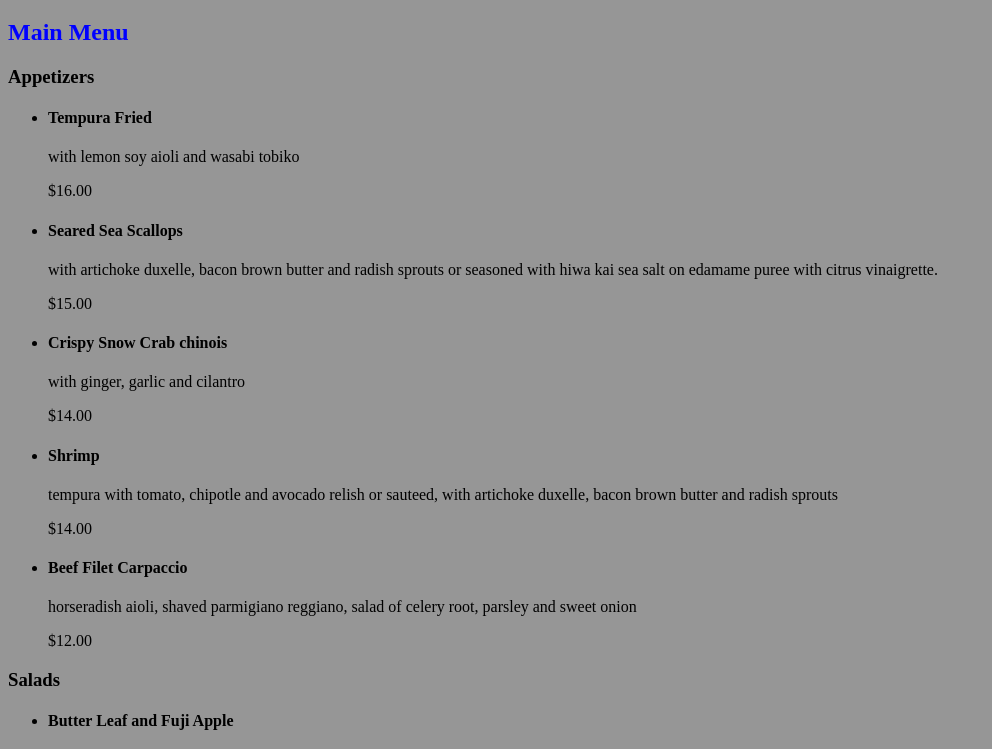
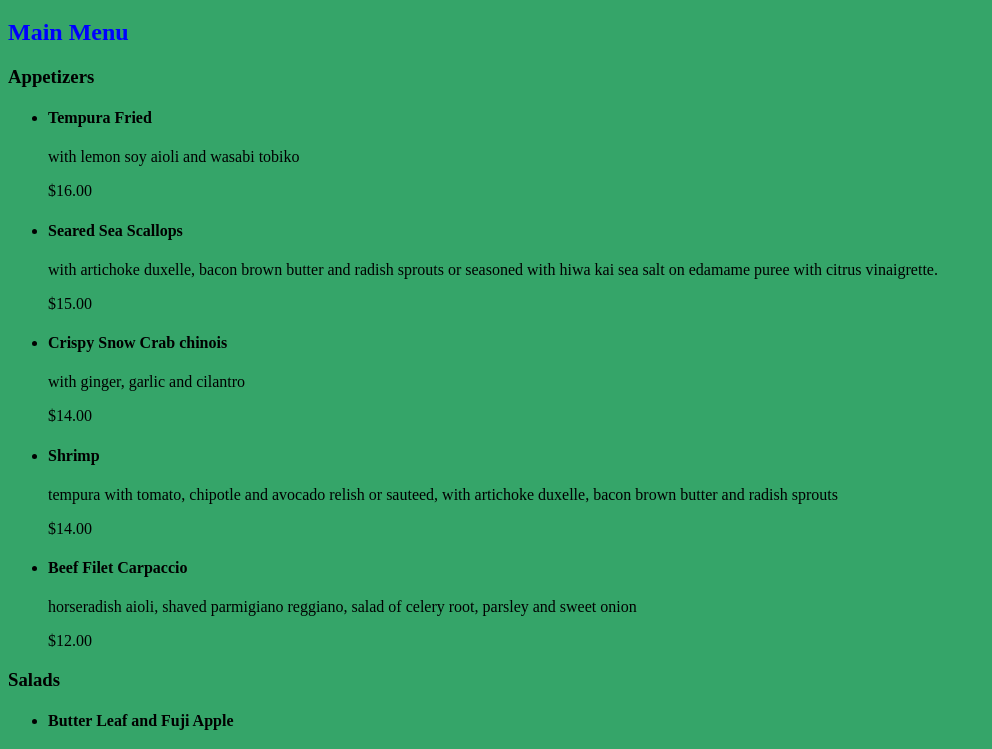
Before and after one commit to mthwb/mthwb.github.io, a plain HTML site: page grc338/restaurantmenu/index.html in a window 1280 px wide. Shown: the part 141-890 px from the top of the page, without its empty margins (0-992 px from the left). Drawn offline with Linux system fonts and the light colour scheme; files that its build step writes are made by us from their sources.

Commit message:
Update style.css

```diff
--- a/grc338/restaurantmenucss/style.css
+++ b/grc338/restaurantmenucss/style.css
@@ -1,7 +1,7 @@
 /* CSS DOCUMENT*/
 
 body {
-	background-color: rgb(150, 150, 150);
+	background-color: rgb(53, 165, 105);
 }
 
 h1 {
```
